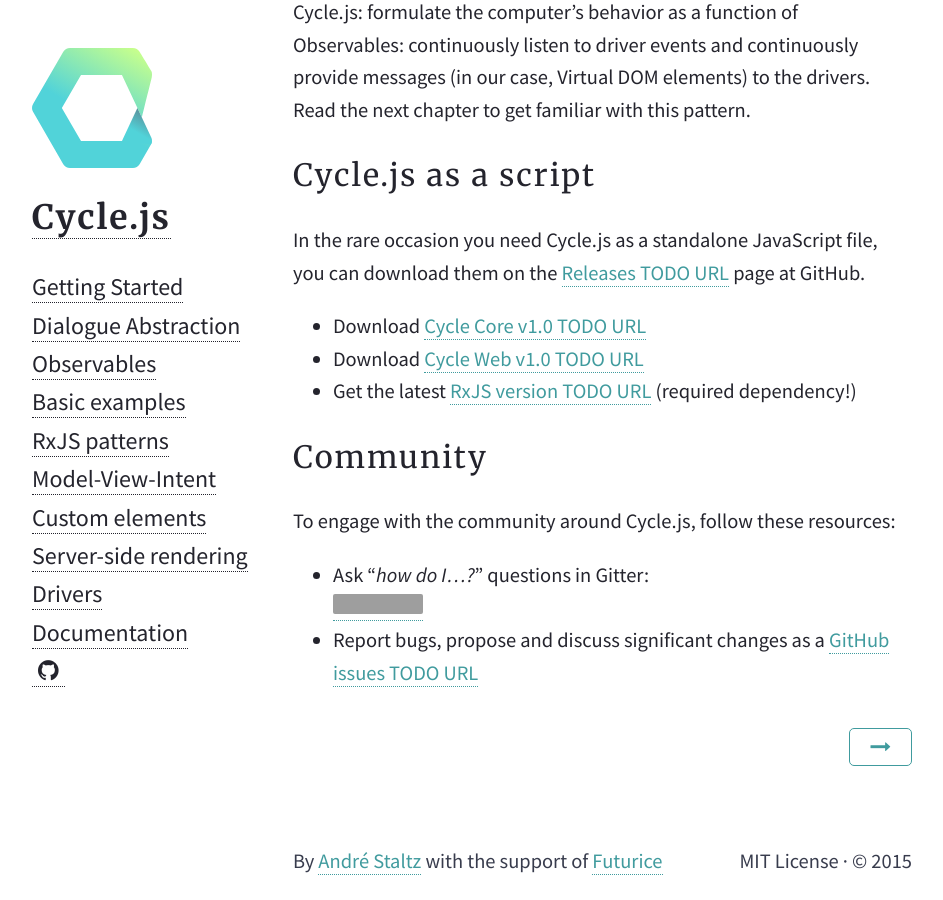
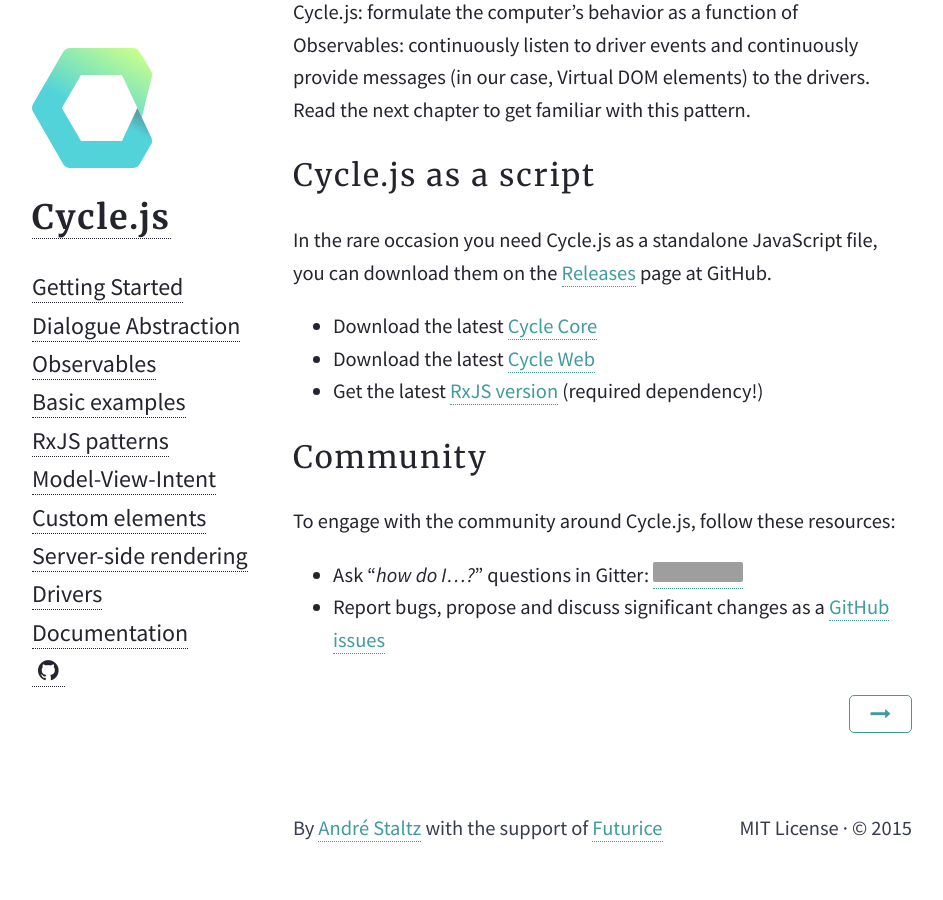
Before and after one commit to cyclejs/old-website, a Jekyll site: the page built from _posts/2015-01-31-getting-started.md, in a window 1280 px wide and 900 px high, scrolled down 4105 px. Shown: the whole window, without its empty margins (168-1111 px from the left). Built offline with Jekyll 4.4.1, drawn with Linux system fonts in a browser that asks for light colours; nearby versions of some CDN libraries; some of the changed text lies outside the part shown; grey boxes are pictures that could not be loaded.

Commit message:
Add missing links to Getting Started chapter

```diff
--- a/_posts/2015-01-31-getting-started.md
+++ b/_posts/2015-01-31-getting-started.md
@@ -31,7 +31,7 @@
 
 > #### RxJS Dependency
 >
-> Notice the `rx` import. [RxJS](https://github.com/Reactive-Extensions/RxJS) is the only required dependency in Cycle *Core*. It is defined as an [npm peer dependency TODO URL](), which means Cycle *Core* will automatically import `rx` when your project depends on `@cycle/core`. If, however, you specify `rx` alongside with `@cycle/core`, then Cycle *Core* will not attempt to automatically import `rx`. This allows you to specify a specific version of `rx` if you so wish.
+> Notice the `rx` import. [RxJS](https://github.com/Reactive-Extensions/RxJS) is the only required dependency in Cycle *Core*. It is defined as an [npm peer dependency](http://blog.nodejs.org/2013/02/07/peer-dependencies/), which means Cycle *Core* will automatically import `rx` when your project depends on `@cycle/core`. If, however, you specify `rx` alongside with `@cycle/core`, then Cycle *Core* will not attempt to automatically import `rx`. This allows you to specify a specific version of `rx` if you so wish.
 
 
 **Create the `main` function and the `drivers` record:**
@@ -113,15 +113,15 @@
 
 ## Cycle.js as a script
 
-In the rare occasion you need Cycle.js as a standalone JavaScript file, you can download them on the [Releases TODO URL]() page at GitHub.
+In the rare occasion you need Cycle.js as a standalone JavaScript file, you can download them on the [Releases](https://github.com/cyclejs/cycle-core/releases) page at GitHub.
 
-- Download [Cycle Core v1.0 TODO URL]()
-- Download [Cycle Web v1.0 TODO URL]()
-- Get the latest [RxJS version TODO URL]() (required dependency!)
+- Download the latest [Cycle Core](https://github.com/cyclejs/cycle-core/releases)
+- Download the latest [Cycle Web](https://github.com/cyclejs/cycle-web/releases)
+- Get the latest [RxJS version](https://github.com/Reactive-Extensions/RxJS/releases) (required dependency!)
 
 ## Community
 
 To engage with the community around Cycle.js, follow these resources:
 
-* Ask "_how do I...?_" questions in Gitter: <br />[![Gitter](https://badges.gitter.im/Join%20Chat.svg)](https://gitter.im/staltz/cycle)
-* Report bugs, propose and discuss significant changes as a [GitHub issues TODO URL]()
+* Ask "_how do I...?_" questions in Gitter: [![Gitter](https://badges.gitter.im/Join%20Chat.svg)](https://gitter.im/staltz/cycle)
+* Report bugs, propose and discuss significant changes as a [GitHub issues](https://github.com/cyclejs/cycle-core/issues)
```
